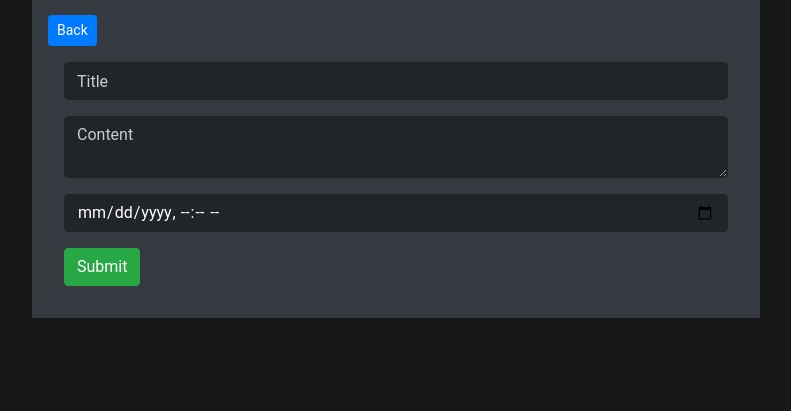
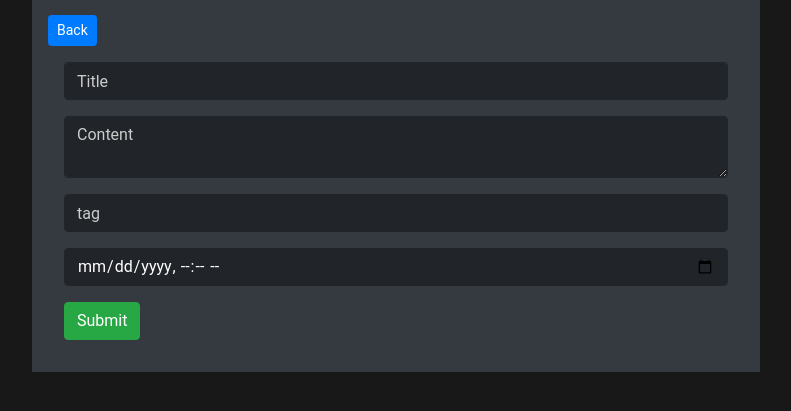
Before and after one commit to emuyia/juneweb, a Flask app: page /add_post in a window 1280 px wide. Shown: the part 145-556 px from the top of the page, without its empty margins (244-1035 px from the left). Run offline with Flask 3, Linux system fonts and the light colour scheme; the visitor is signed in with stand-in values (Sample User, id 1); tables that the repository leaves empty hold one stand-in row (values such as "Sample post"); some libraries are stand-ins or nearby versions.

Commit message:
feat: author & tag post attributes

```diff
--- a/app.py
+++ b/app.py
@@ -26,6 +26,8 @@ class BlogPost(db.Model):
     title = db.Column(db.String(100), nullable=False)
     content = db.Column(db.Text, nullable=False)
     date = db.Column(DateTime, nullable=False)
+    author = db.Column(db.String(50), nullable=False)
+    tag = db.Column(db.String(100), nullable=True)
 
 
 class Album(db.Model):
@@ -176,6 +178,9 @@ def manage_post(post_id=None):
         title = request.form["title"]
         content = request.form["content"]
         date_str = request.form.get("date")
+        tag = request.form["tag"]
+        user = User.query.get(session['user_id'])
+        author = user.username
 
         # Use current date and time if no date input is provided
         if date_str:
@@ -187,8 +192,10 @@ def manage_post(post_id=None):
             post.title = title
             post.content = content
             post.date = date
+            post.tag = tag
+            post.author = author
         else:
-            post = BlogPost(title=title, content=content, date=date)
+            post = BlogPost(title=title, content=content, date=date, tag=tag, author=author)
             db.session.add(post)
         db.session.commit()
         return redirect(url_for("home"))
--- a/init_db.py
+++ b/init_db.py
@@ -26,6 +26,8 @@ class BlogPost(db.Model):
     title = db.Column(db.String(100), nullable=False)
     content = db.Column(db.Text, nullable=False)
     date = db.Column(db.String(80), nullable=False)
+    author = db.Column(db.String(50), nullable=False)
+    tag = db.Column(db.String(100), nullable=True)
 
 
 class User(db.Model):
--- a/templates/blog.html
+++ b/templates/blog.html
@@ -22,7 +22,7 @@
                         </div>
                         <div class="card-footer text-muted">
                             <p>{{ post.date.strftime('%d-%m-%Y - %H:%M') if post.date else '' }}</p>
-                            <p>author - tag</p>
+                            <p>{{ post.author }} - #{{ post.tag }}</p>
                         </div>
                     </div>
                 </div>
--- a/templates/manage_post.html
+++ b/templates/manage_post.html
@@ -3,6 +3,7 @@
 {% block fields %}
     <input type="text" class="form-control mb-3" name="title" placeholder="Title" value="{{ post.title if post else '' }}">
     <textarea name="content" id="editor" class="form-control mb-3" placeholder="Content">{{ post.content if post else '' }}</textarea>
+    <input type="text" class="form-control mb-3" name="tag" placeholder="tag" value="{{ post.tag if post else '' }}">
     <input type="datetime-local" class="form-control mb-3" name="date" value="{{ post.date.strftime('%Y-%m-%dT%H:%M') if post else '' }}">
     <script src="https://cdn.ckeditor.com/4.16.0/standard/ckeditor.js"></script>
     <script>
--- a/templates/view_post.html
+++ b/templates/view_post.html
@@ -13,7 +13,8 @@
     <p>{{ post.date.strftime('%H:%M %d-%m-%Y') if post.date else '' }}</p>
     <h1>{{ post.title }}</h1>
     <p>{{ post.content | safe }}</p>
-
+    <p>{{ post.tag }}</p>
+    <p>{{ post.author }}</p>
 </div>
 
 {% endblock %}
```
